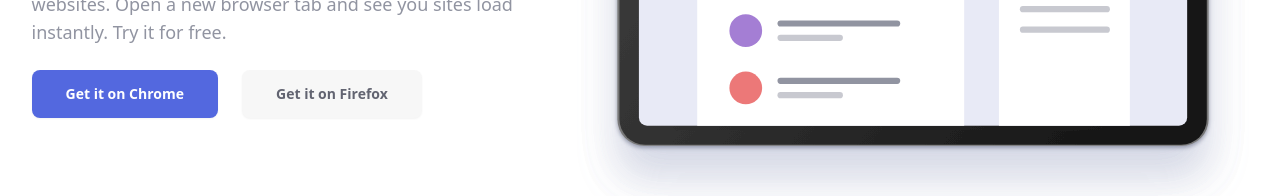
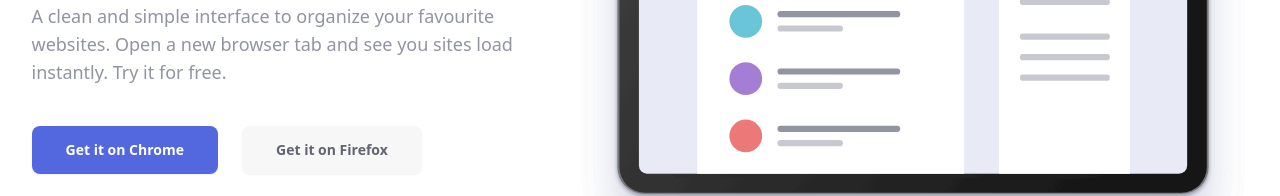
Before and after one commit to KonradBauer/Products-Page, a React (Vite) app: page / in a window 1280 px wide. Shown: the part 654-850 px from the top of the page. Built offline with nearby package versions, Linux system fonts and the light colour scheme.

Commit message:
subheader is rwd

```diff
--- a/src/components/Subheader/Subheader.tsx
+++ b/src/components/Subheader/Subheader.tsx
@@ -2,21 +2,23 @@
 
 export const Subheader = () => {
   return (
-    <div className="flex">
+    <div className="flex mt-12 mb-10 max-md:mt-16">
       <div className="hero">
         <div className="hero-content flex-col lg:flex-row-reverse gap-12">
           <img src={hero} className="max-w-2xl rounded-lg w-full" />
           <div>
-            <h1 className="text-5xl font-bold max-w-lg">A Simple Bookmark Manager</h1>
-            <p className="py-6 text-lightGrey text-lg max-w-lg">
+            <h1 className="text-5xl font-bold max-w-lg max-md:text-[28px] max-md:flex max-md:text-center">
+              A Simple Bookmark Manager
+            </h1>
+            <p className="py-6 text-lightGrey text-lg max-w-lg max-md:mx-3 max-md:text-center">
               A clean and simple interface to organize your favourite websites. Open a new browser
               tab and see you sites load instantly. Try it for free.
             </p>
-            <div className="">
-              <button className="btn bg-lightBlue text-white border-transparent border-2 font-bold hover:bg-white hover:text-lightBlue hover:border-lightBlue px-8 mr-6">
+            <div className="mt-4 max-md:flex justify-center">
+              <button className="btn bg-lightBlue text-white border-transparent border-2 font-bold hover:bg-white hover:text-lightBlue hover:border-lightBlue px-8 mr-6 max-md:mr-4 max-md:px-4">
                 Get it on Chrome
               </button>
-              <button className="btn bg-[#f7f7f7] text-[#626471] font-bold border-transparent border-2 hover:border-[#626471] hover:bg-white px-8">
+              <button className="btn bg-[#f7f7f7] text-[#626471] font-bold border-transparent border-2 hover:border-[#626471] hover:bg-white px-8 max-md:px-4">
                 Get it on Firefox
               </button>
             </div>
```
